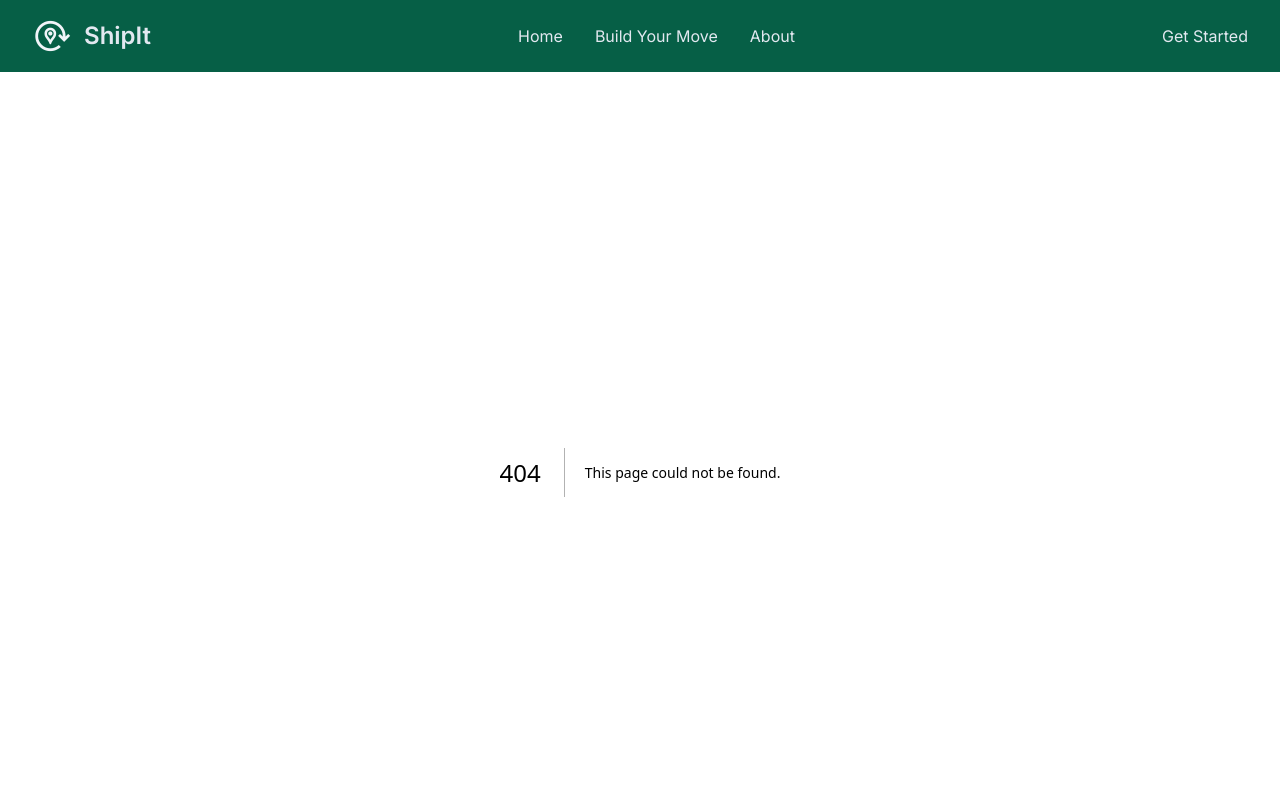
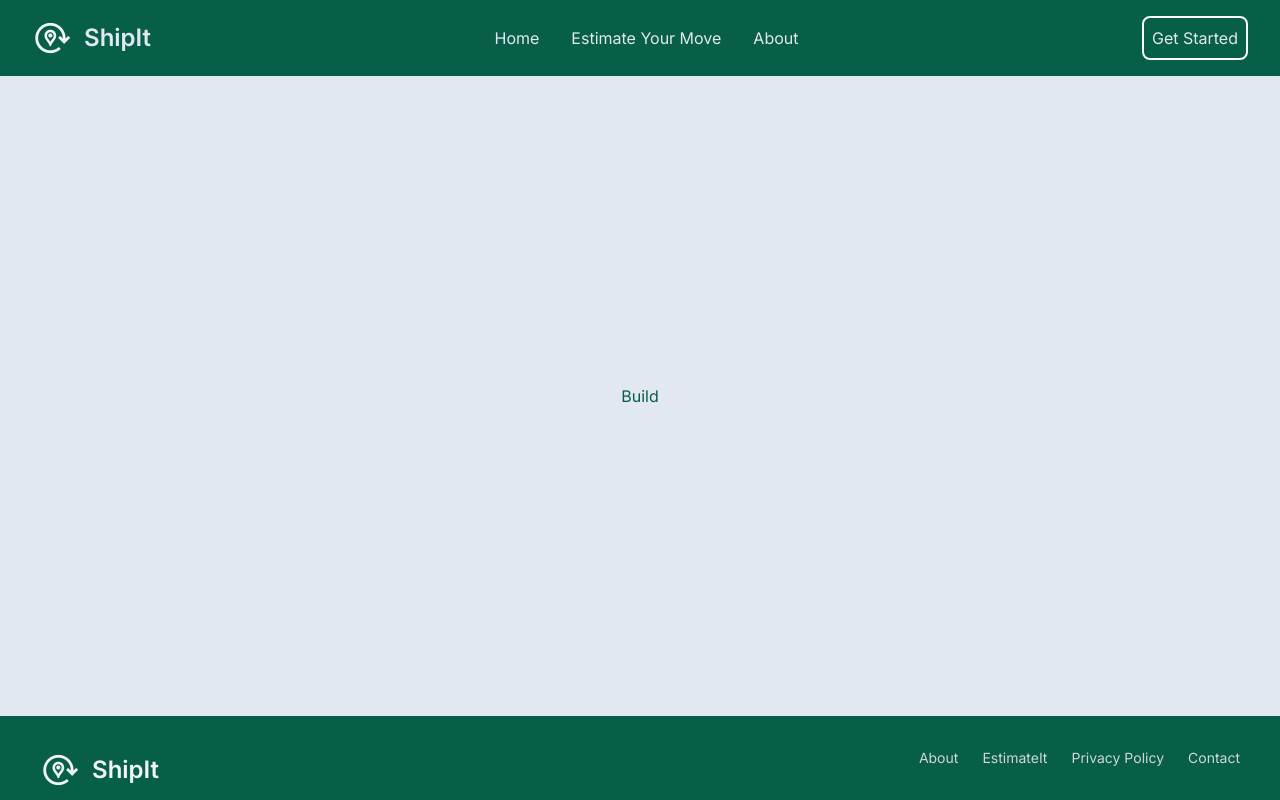
Before and after one commit to tbrown034/moving-cost-estimator, a Next.js app: page /estimator in a window 1280 px wide. Before the commit this address had no page. Shown: the top 800 px of the page. Built offline with nearby package versions, Linux system fonts and the light colour scheme.

Commit message:
better ui, hover effects to links, added framer motion and applied it successfully to the logo on the homepage and I added pages and routing to about and estimator pages

```diff
--- /dev/null
+++ b/app/about/page.jsx
@@ -0,0 +1,9 @@
+export default function page() {
+  return (
+    <>
+      <section className="flex flex-col items-center justify-around px-10 py-10 min-h-80vh bg-slate-200 text-emerald-800">
+        <h1>h1</h1>
+      </section>
+    </>
+  );
+}
--- /dev/null
+++ b/app/estimator/InputForm.jsx
@@ -0,0 +1,9 @@
+export default function InputForm() {
+  return (
+    <>
+      <section className="flex flex-col items-center justify-around px-10 py-10 min-h-80vh bg-slate-200 text-emerald-800">
+        <h1>About</h1>
+      </section>
+    </>
+  );
+}
--- /dev/null
+++ b/app/estimator/page.jsx
@@ -0,0 +1,9 @@
+export default function page() {
+  return (
+    <>
+      <section className="flex flex-col items-center justify-around px-10 py-10 min-h-80vh bg-slate-200 text-emerald-800">
+        <h1>Build</h1>
+      </section>
+    </>
+  );
+}
--- a/app/home/Footer.jsx
+++ b/app/home/Footer.jsx
@@ -5,17 +5,14 @@ export default function Footer() {
       <footer className=" text-slate-100 bg-emerald-800">
         <div className="w-full max-w-screen-xl p-10 mx-auto md:py-8">
           <div className="sm:flex sm:items-center sm:justify-between">
-            <Link
-              href="/"
-              className="flex items-center mb-4 hover:text-gray-900 sm:mb-0 "
-            >
+            <Link href="/" className="flex items-center mb-4 sm:mb-0 ">
               <span
                 className="material-symbols-outlined text-slate-100 "
                 style={{ fontSize: "40px" }}
               >
                 move
               </span>
-              <span className="self-center pl-3 text-2xl font-semibold whitespace-nowrap ">
+              <span className="self-center pl-3 text-2xl font-semibold whitespace-nowrap hover:underline hover:underline-offset-8 ">
                 ShipIt
               </span>
             </Link>
@@ -33,7 +30,7 @@ export default function Footer() {
                   href="/about"
                   className="mr-4 text-gray-300 hover:text-white md:mr-6"
                 >
-                  Privacy Policy
+                  EstimateIt
                 </Link>
               </li>
               <li>
@@ -41,7 +38,7 @@ export default function Footer() {
                   href="/about"
                   className="mr-4 text-gray-300 hover:text-white md:mr-6 "
                 >
-                  Licensing
+                  Privacy Policy
                 </Link>
               </li>
               <li>
--- a/app/home/Header.jsx
+++ b/app/home/Header.jsx
@@ -8,32 +8,37 @@ export default function Header() {
     <nav>
       <section className="flex items-center justify-between px-8 py-4 bg-emerald-800 text-slate-200">
         <div>
-          <Link href="/" className="flex hover:text-gray-900 ">
+          <Link href="/" className="flex ">
             <span
               className="material-symbols-outlined text-slate-100 "
               style={{ fontSize: "40px" }}
             >
               move
             </span>
-            <span className="self-center pl-3 text-2xl font-semibold whitespace-nowrap ">
+            <span className="self-center pl-3 text-2xl font-semibold whitespace-nowrap hover:underline hover:underline-offset-8">
               ShipIt
             </span>
           </Link>
         </div>
 
-        {/* New div added here */}
         <div className="justify-center flex-1 hidden gap-8 sm:flex">
-          <Link href="/">Home</Link>
-          <Link href="/build">Build Your Move</Link>
-          <Link href="/about">About</Link>
+          <Link className="hover:underline" href="/">
+            Home
+          </Link>
+          <Link className="hover:underline" href="/build">
+            Estimate Your Move
+          </Link>
+          <Link className="hover:underline" href="/about">
+            About
+          </Link>
         </div>
 
-        {/* 'Get Started' link - only visible on sm screens and larger */}
-        <Link className="hidden sm:block" href="/">
+        <Link
+          className="hidden p-2 border-2 rounded-lg sm:block border-slate-50 hover:bg-slate-100 hover:text-emerald-800"
+          href="/"
+        >
           Get Started
         </Link>
-
-        {/* Class modified here */}
         <Menu as="div" className="relative inline-block text-left sm:hidden">
           <Menu.Button
             className="material-symbols-outlined text-slate-100 "
--- a/app/home/Hero.jsx
+++ b/app/home/Hero.jsx
@@ -1,4 +1,6 @@
+"use client";
 import Link from "next/link";
+import { motion } from "framer-motion";
 
 export default function Hero() {
   return (
@@ -17,12 +19,19 @@ export default function Hero() {
             ship<span className=" text-emerald-600">It</span>
           </h1>
           <div className="flex justify-center p-4">
-            <span
+            <motion.span
               className="text-6xl material-symbols-outlined text-emerald-800"
               style={{ fontSize: "80px" }}
+              whileHover={{ rotate: 360 }}
+              whileTap={{
+                scale: 0.8,
+                rotate: -90,
+                borderRadius: "100%",
+              }}
+              transition={{ duration: 1 }}
             >
               move
-            </span>
+            </motion.span>
           </div>
           <p className="text-2xl leading-8 sm:px-28">
             Moving is stressful enough. But we'll help carry that load now with
@@ -33,13 +42,13 @@ export default function Hero() {
           <div className="flex items-center justify-center mt-10 gap-x-6">
             <Link
               href="#"
-              className="rounded-md bg-emerald-800 px-3.5 py-2.5 text-sm font-semibold text-white shadow-sm hover:bg-slate-800 hover:text-emerald-600 "
+              className="rounded-md bg-emerald-800 px-3.5 py-2.5 text-sm font-semibold text-white shadow-sm hover:bg-emerald-600 hover:text-white focus:outline-none focus:ring-2 focus:ring-offset-2 focus:ring-emerald-600"
             >
               Get started
             </Link>
             <Link
               href="#"
-              className="rounded-md text-emerald-800 px-3.5 py-2.5 text-sm font-semibold bg-white shadow-sm hover:bg-slate-800 hover:text-emerald-600 focus-visible:outline focus-visible:outline-2 focus-visible:outline-offset-2 focus-visible:outline-emerald-80000"
+              className="rounded-md text-emerald-800 px-3.5 py-2.5 text-sm font-semibold bg-white shadow-sm hover:bg-emerald-600 hover:text-white focus:outline-none focus:ring-2 focus:ring-offset-2 focus:ring-emerald-600"
             >
               Learn More
             </Link>
--- /dev/null
+++ b/app/results/page.jsx
@@ -0,0 +1,9 @@
+export default function page() {
+  return (
+    <>
+      <section className="flex flex-col items-center justify-around px-10 py-10 min-h-80vh bg-slate-200 text-emerald-800">
+        <h1>About</h1>
+      </section>
+    </>
+  );
+}
--- a/package.json
+++ b/package.json
@@ -13,6 +13,7 @@
     "@heroicons/react": "^2.0.18",
     "autoprefixer": "10.4.14",
     "eslint": "8.41.0",
+    "framer-motion": "^10.12.16",
     "next": "13.4.3",
     "postcss": "8.4.23",
     "preline": "^1.8.0",
```
Also changed, not shown: 1 other file (tests, documents, lock files or other folders).
